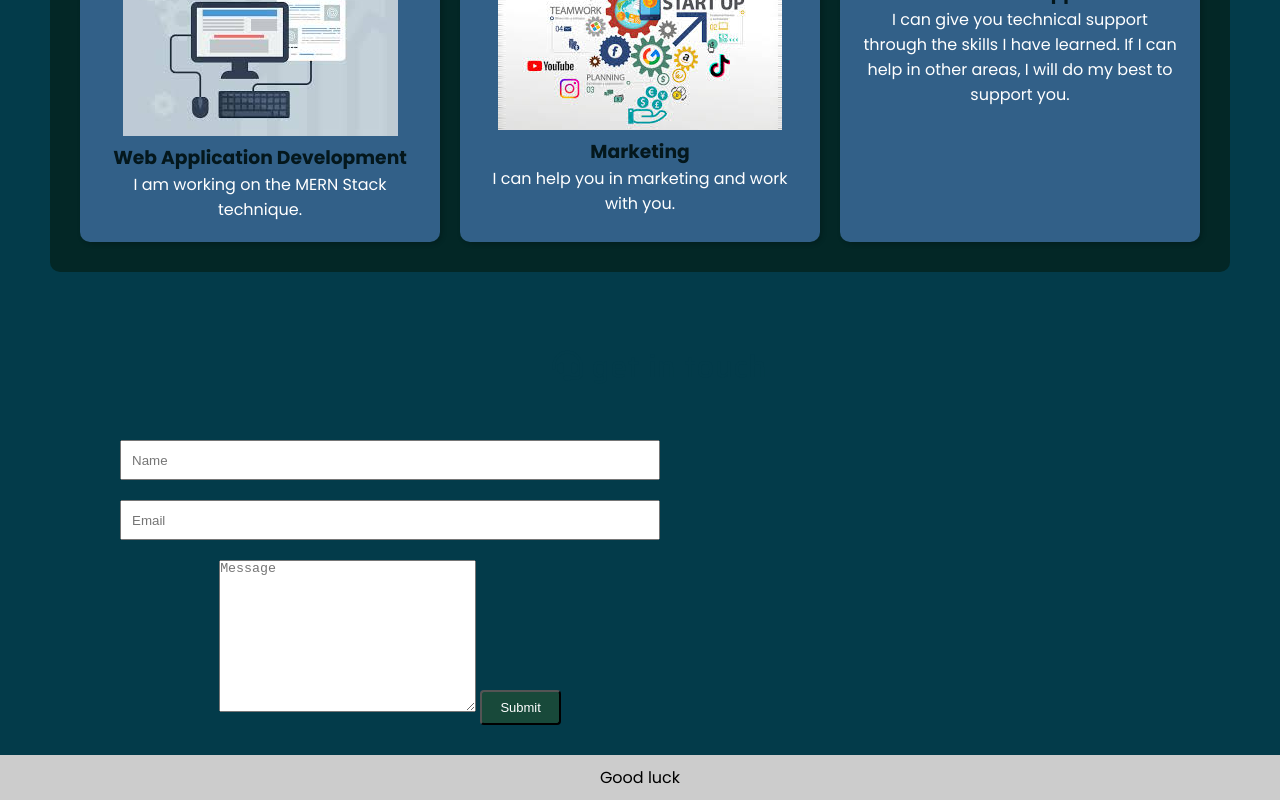
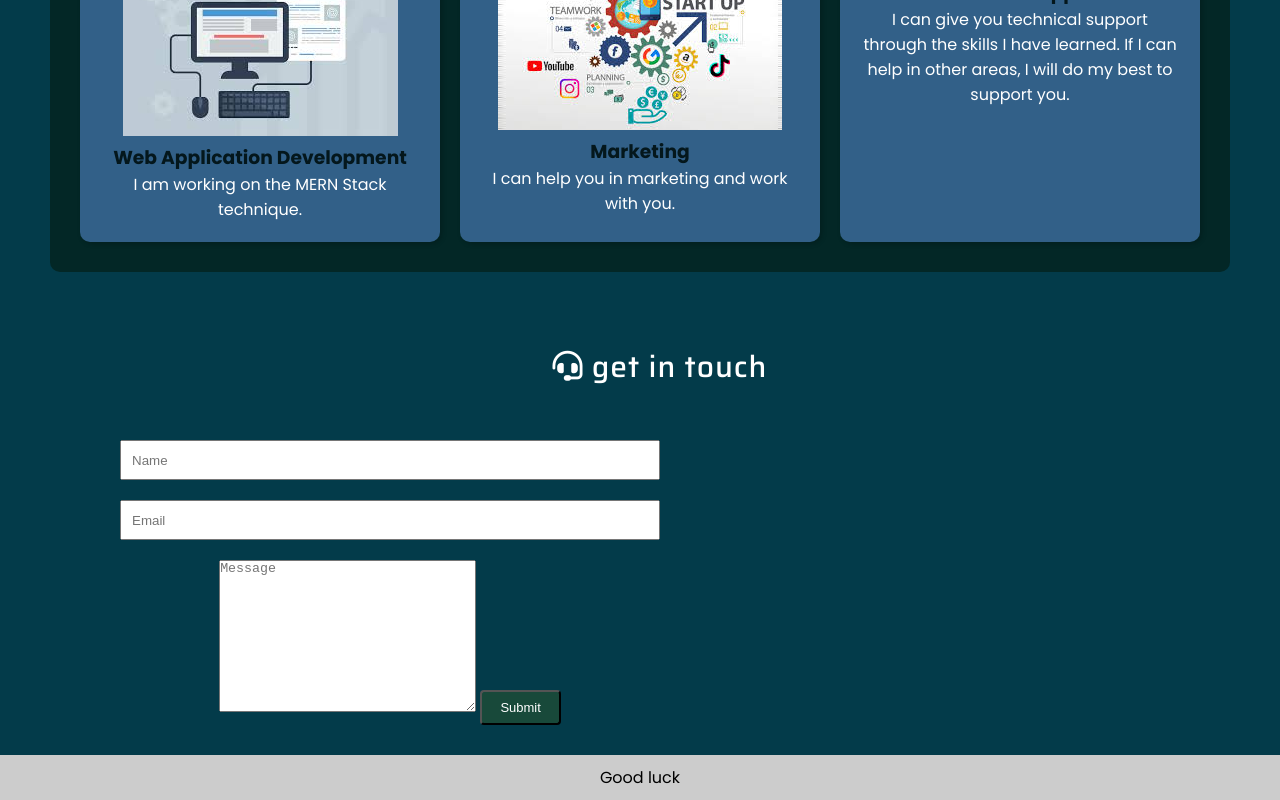
Before and after one commit to iamhns7/my-website, a plain HTML site: page website/index.html in a window 1280 px wide. Shown: the part 1874-2674 px from the top of the page. Drawn offline with Linux system fonts and the light colour scheme.

Commit message:
contact updated

```diff
--- a/website/style.css
+++ b/website/style.css
@@ -81,7 +81,7 @@ header .navbar nav{
     max-width: 1100px;
     margin: auto;
     padding: 10px 20px;
-   /* background-color: rgb(16, 135, 135);*/
+
 }
 
 #home #logo{
@@ -297,3 +297,6 @@ contact .row textarea{
     text-align: center;
 
 }
+ #contact h2{
+    color: white;
+ }
```
